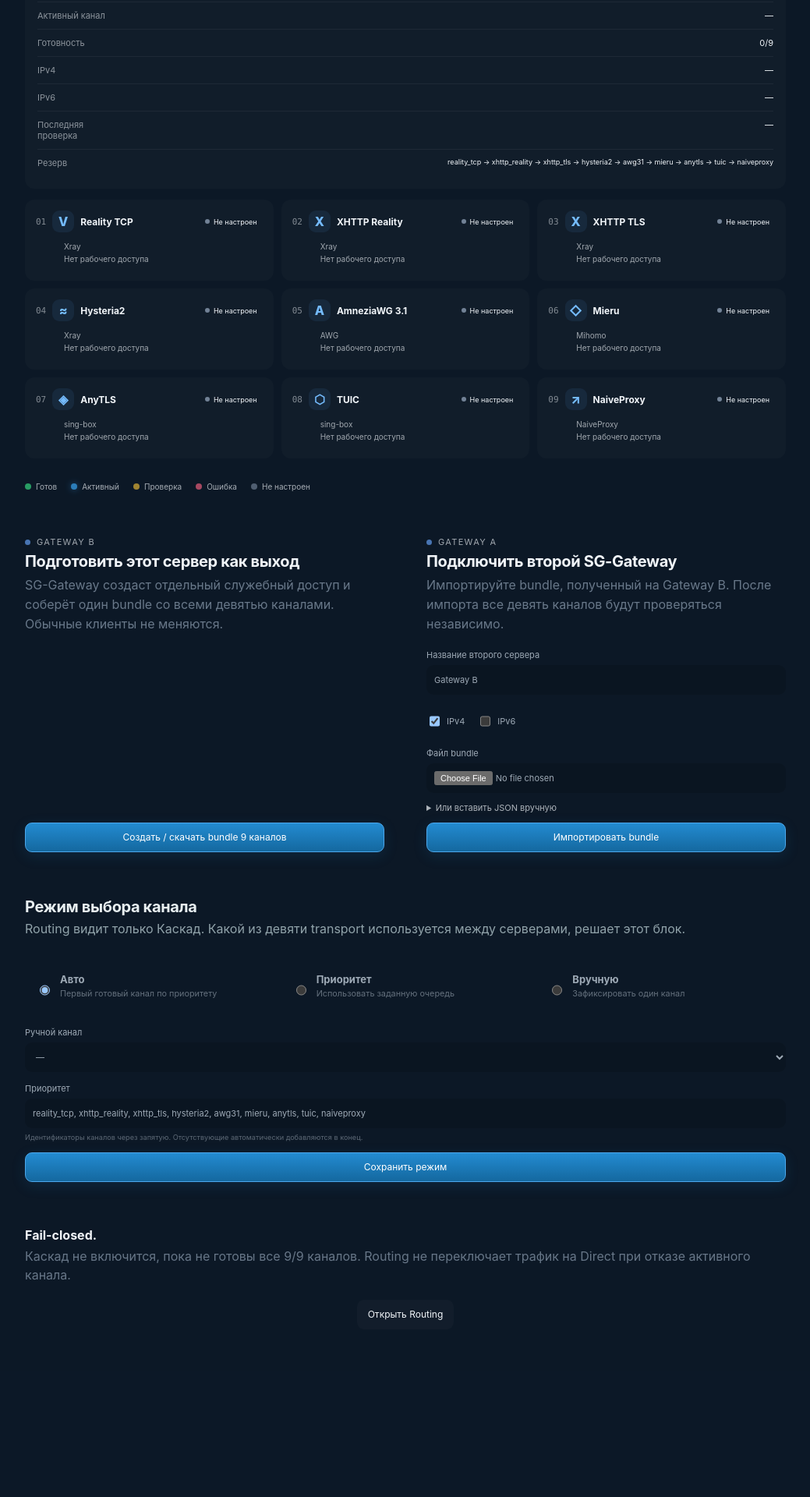
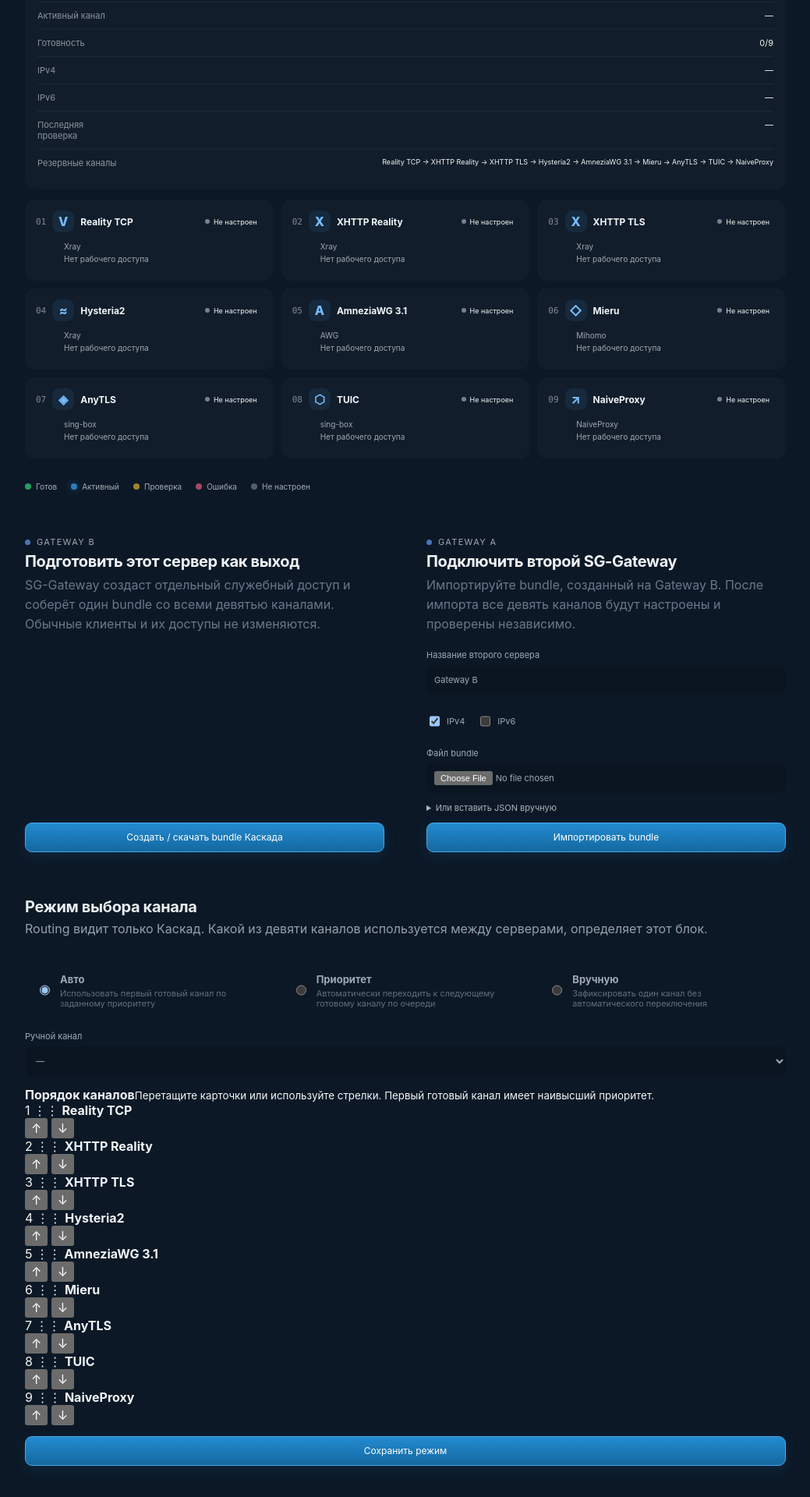
Before and after one commit to s-gor/sg-gateway-v23, a Flask app: page /cascade in a window 1280 px wide. Shown: the part 1080-3000 px from the top of the page at 78% size, without its empty margins (232-1271 px from the left). Before the commit the page ends 2773 px from the top, so only its background shows below. Run offline with Flask 3, Linux system fonts and the light colour scheme; the visitor is signed in with stand-in values (Sample User, id 1); some libraries are stand-ins or nearby versions.

Commit message:
23.02 UI: restyle Cascade page and visual priority

```diff
--- a/app/web/templates/cascade.html
+++ b/app/web/templates/cascade.html
@@ -1,5 +1,5 @@
 {% extends "base.html" %}
-{% block title %}SG-Gateway · Каскад{% endblock %}
+{% block title %}SG-Gateway · Cascade{% endblock %}
 
 {% block page_styles %}
   <link rel="stylesheet" href="{{ static_asset('sg-ui-cascade-v23-02.css') }}">
@@ -8,11 +8,22 @@
 {% block content %}
 {% set active = cascade.channels | selectattr('active') | list | first if cascade.channels else none %}
 {% set ctest = cascade.last_test or {} %}
+{% set priority_names = {
+  'reality_tcp':'Reality TCP',
+  'xhttp_reality':'XHTTP Reality',
+  'xhttp_tls':'XHTTP TLS',
+  'hysteria2':'Hysteria2',
+  'awg31':'AmneziaWG 3.1',
+  'mieru':'Mieru',
+  'anytls':'AnyTLS',
+  'tuic':'TUIC',
+  'naiveproxy':'NaiveProxy'
+} %}
 <section class="cs-page sg-ui-page" data-sg-ui-page="cascade">
   <header class="cs-heading sg-ui-page-head">
     <div>
-      <div class="cs-kicker"><span></span> SG-GATEWAY / КАСКАД</div>
-      <h1>Каскад</h1>
+      <div class="cs-kicker"><span></span> SG-GATEWAY / CASCADE</div>
+      <h1>Cascade</h1>
       <p>Клиент → Gateway A → Gateway B → Интернет</p>
     </div>
     <div class="cs-heading-actions">
@@ -100,7 +111,7 @@
           <div class="cs-channel-meta">
             <span>{{ channel.engine }}</span>
             {% if channel.last_test and channel.last_test.get('ipv4', {}).get('ip') %}
-              <span>IPv4 {{ channel.last_test.ipv4.ip }}</span>
+              <span>IPv4: {{ channel.last_test.ipv4.ip }}</span>
             {% elif channel.last_test and channel.last_test.get('message') %}
               <span>{{ channel.last_test.message }}</span>
             {% else %}
@@ -120,7 +131,7 @@
           <div><dt>IPv4</dt><dd>{{ '● Готов' if cascade.ipv4_ready else '—' }}</dd></div>
           <div><dt>IPv6</dt><dd>{{ '● Готов' if cascade.ipv6_ready else '—' }}</dd></div>
           <div><dt>Последняя проверка</dt><dd>{{ ctest.get('checked_at', '—') }}</dd></div>
-          <div><dt>Резерв</dt><dd class="priority-list">{{ cascade.priority | join(' → ') }}</dd></div>
+          <div><dt>Резервные каналы</dt><dd class="priority-list">{% for item in cascade.priority %}{{ priority_names.get(item, item) }}{% if not loop.last %} → {% endif %}{% endfor %}</dd></div>
         </dl>
       </aside>
     </div>
@@ -139,16 +150,16 @@
       <div class="cs-setup-copy">
         <div class="cs-kicker"><span></span> GATEWAY B</div>
         <h2>Подготовить этот сервер как выход</h2>
-        <p>SG-Gateway создаст отдельный служебный доступ и соберёт один bundle со всеми девятью каналами. Обычные клиенты не меняются.</p>
+        <p>SG-Gateway создаст отдельный служебный доступ и соберёт один bundle со всеми девятью каналами. Обычные клиенты и их доступы не изменяются.</p>
       </div>
-      <a class="cs-primary" href="{{ url_for('cascade_bundle_export') }}">Создать / скачать bundle 9 каналов</a>
+      <a class="cs-primary" href="{{ url_for('cascade_bundle_export') }}">Создать / скачать bundle Каскада</a>
     </article>
 
     <article class="cs-setup sg-ui-section">
       <div class="cs-setup-copy">
         <div class="cs-kicker"><span></span> GATEWAY A</div>
         <h2>Подключить второй SG-Gateway</h2>
-        <p>Импортируйте bundle, полученный на Gateway B. После импорта все девять каналов будут проверяться независимо.</p>
+        <p>Импортируйте bundle, созданный на Gateway B. После импорта все девять каналов будут настроены и проверены независимо.</p>
       </div>
       <form class="cs-import-form" method="post" enctype="multipart/form-data" action="{{ url_for('cascade_import') }}">
         <label><span>Название второго сервера</span><input type="text" name="name" value="{{ cascade.name or 'Gateway B' }}" maxlength="80"></label>
@@ -161,15 +172,36 @@
   </section>
 
   <section class="cs-mode sg-ui-section" id="cascade-mode">
-    <header class="sg-ui-section-head"><div><h2>Режим выбора канала</h2><p>Routing видит только Каскад. Какой из девяти transport используется между серверами, решает этот блок.</p></div></header>
-    <form class="cs-mode-form" method="post" action="{{ url_for('cascade_mode') }}">
+    <header class="sg-ui-section-head"><div><h2>Режим выбора канала</h2><p>Routing видит только Каскад. Какой из девяти каналов используется между серверами, определяет этот блок.</p></div></header>
+    <form class="cs-mode-form" method="post" action="{{ url_for('cascade_mode') }}" data-cascade-mode-form>
       <div class="cs-mode-cards">
-        <label><input type="radio" name="mode" value="auto" {% if cascade.mode == 'auto' %}checked{% endif %}><span><strong>Авто</strong><small>Первый готовый канал по приоритету</small></span></label>
-        <label><input type="radio" name="mode" value="priority" {% if cascade.mode == 'priority' %}checked{% endif %}><span><strong>Приоритет</strong><small>Использовать заданную очередь</small></span></label>
-        <label><input type="radio" name="mode" value="manual" {% if cascade.mode == 'manual' %}checked{% endif %}><span><strong>Вручную</strong><small>Зафиксировать один канал</small></span></label>
+        <label><input type="radio" name="mode" value="auto" {% if cascade.mode == 'auto' %}checked{% endif %}><span><strong>Авто</strong><small>Использовать первый готовый канал по заданному приоритету</small></span></label>
+        <label><input type="radio" name="mode" value="priority" {% if cascade.mode == 'priority' %}checked{% endif %}><span><strong>Приоритет</strong><small>Автоматически переходить к следующему готовому каналу по очереди</small></span></label>
+        <label><input type="radio" name="mode" value="manual" {% if cascade.mode == 'manual' %}checked{% endif %}><span><strong>Вручную</strong><small>Зафиксировать один канал без автоматического переключения</small></span></label>
       </div>
+
       <label class="cs-mode-field"><span>Ручной канал</span><select name="manual_channel"><option value="">—</option>{% for channel in cascade.channels %}<option value="{{ channel.id }}" {% if cascade.manual_channel == channel.id %}selected{% endif %}>{{ channel.title }}</option>{% endfor %}</select></label>
-      <label class="cs-mode-field"><span>Приоритет</span><input type="text" name="priority" value="{{ cascade.priority | join(', ') }}"><small>Идентификаторы каналов через запятую. Отсутствующие автоматически добавляются в конец.</small></label>
+
+      <div class="cs-priority-field">
+        <div class="cs-priority-head">
+          <div><strong>Порядок каналов</strong><small>Перетащите карточки или используйте стрелки. Первый готовый канал имеет наивысший приоритет.</small></div>
+        </div>
+        <input type="hidden" name="priority" value="{{ cascade.priority | join(', ') }}" data-cascade-priority-input>
+        <div class="cs-priority-list" data-cascade-priority-list>
+          {% for channel_id in cascade.priority %}
+          <div class="cs-priority-item" draggable="true" data-priority-channel="{{ channel_id }}">
+            <span class="cs-priority-rank">{{ loop.index }}</span>
+            <span class="cs-priority-grip" aria-hidden="true">⋮⋮</span>
+            <strong>{{ priority_names.get(channel_id, channel_id) }}</strong>
+            <div class="cs-priority-actions">
+              <button type="button" class="cs-priority-move" data-priority-move="up" title="Выше" aria-label="Переместить выше">↑</button>
+              <button type="button" class="cs-priority-move" data-priority-move="down" title="Ниже" aria-label="Переместить ниже">↓</button>
+            </div>
+          </div>
+          {% endfor %}
+        </div>
+      </div>
+
       <button class="cs-primary" type="submit">Сохранить режим</button>
     </form>
   </section>
@@ -180,3 +212,8 @@
   </section>
 </section>
 {% endblock %}
+
+{% block scripts %}
+  {{ super() }}
+  <script src="{{ static_asset('sg-cascade-v23-02.js') }}" defer></script>
+{% endblock %}
```
